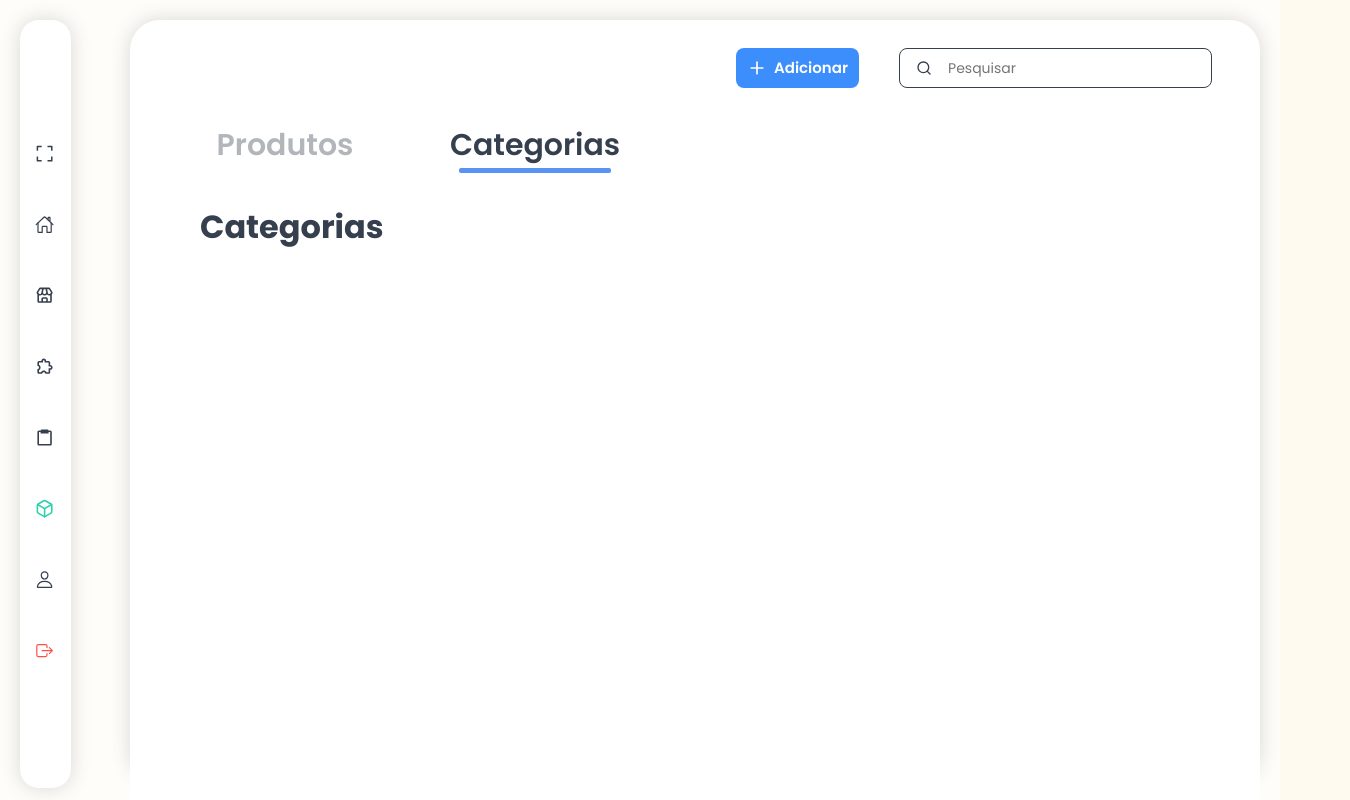
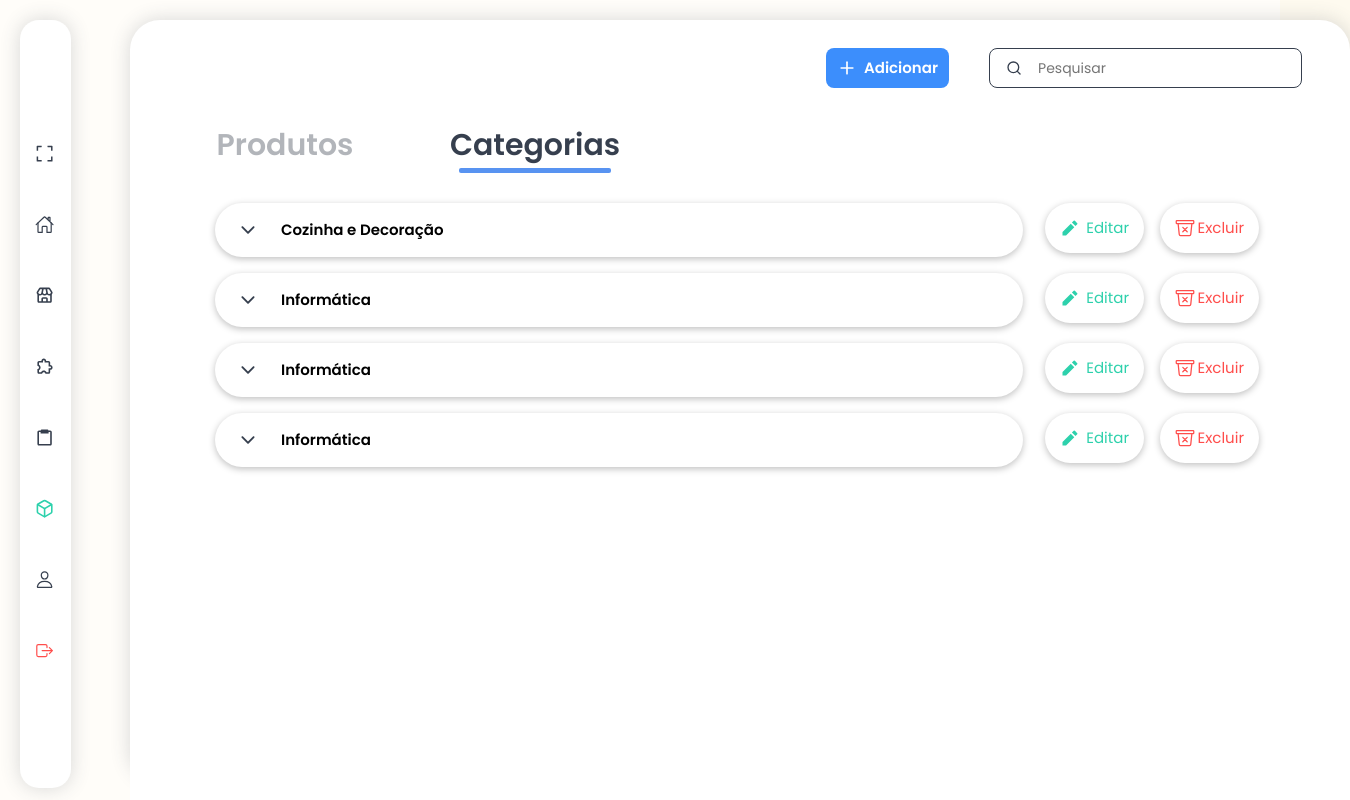
Before and after one commit to VictorCampelo/potty-dashboard, a Next.js app: page /catalog in a window 1280 px wide. Both pictures are taken after a click on the button "Categorias". Shown: the top 800 px of the page, 1350 px wide, since content can reach past the window. Built offline with nearby package versions, Linux system fonts and the light colour scheme.

Commit message:
feat: category-list

```diff
--- a/package.json
+++ b/package.json
@@ -16,8 +16,9 @@
     "react-dom": "17.0.2",
     "react-ellipsis-text": "^1.2.1",
     "react-google-charts": "^3.0.15",
-    "react-icons": "^4.2.0",
+    "react-icons": "^4.3.1",
     "react-modal": "^3.14.3",
+    "react-reveal": "^1.2.2",
     "styled-components": "^5.3.0"
   },
   "devDependencies": {
--- /dev/null
+++ b/src/components/molecules/CategoryListCard/index.tsx
@@ -0,0 +1,65 @@
+import { IoIosArrowDown} from 'react-icons/io'
+import { IoTrashBinOutline } from 'react-icons/io5'
+import { RiPencilFill } from 'react-icons/ri'
+import { Container } from './styles'
+import EllipsisText from "react-ellipsis-text";
+import { useState } from 'react';
+import Fade from 'react-reveal/Fade';
+
+interface CategoryListCardProps extends React.AllHTMLAttributes<HTMLAllCollection> {
+  category: string;
+  excludeBtn: any;
+  editBtn: any;
+  isRed?: boolean;
+  isGreen?: boolean;
+  date: Array<{
+    name: string;
+    amount: string;
+  }>
+}
+
+export const CategoryListCard = ({
+  category,
+  excludeBtn,
+  editBtn,
+  isRed,
+  isGreen,
+  date,
+}: CategoryListCardProps) => {
+  const [isOpen, setIsOpen] = useState(false)
+
+  function handletoggle() {
+    setIsOpen(!isOpen)
+  }
+  return (
+    <Container isRed={isRed} isGreen={isGreen} isOpen={isOpen}>
+      <div className="section">
+        <div className="card-container" onClick={handletoggle}>
+          <IoIosArrowDown size={20} className="icon-btn" color="#363F4E" />
+          <h1 className="title">{category}</h1>
+        </div>
+        <Fade top cascade collapse delay={15} duration={400} when={isOpen}>
+          <div className="children-container">
+            {date.map((data) => {
+              return (
+                <p className="items"><EllipsisText text={data.name} length={25} /><span className="spacer"/>{data.amount} un.</p>
+              )
+            })}
+          </div>
+        </Fade>
+      </div>
+      <div className="edit-btn">
+          <button onClick={editBtn} className="edit-btn">
+            <RiPencilFill size={20} />
+            Editar
+          </button>
+        </div>
+      <div className="exclude-btn">
+          <button onClick={excludeBtn} className="close-btn">
+            <IoTrashBinOutline size={20} />
+            Excluir
+          </button>
+        </div>
+    </Container>
+  )
+}
--- /dev/null
+++ b/src/components/molecules/CategoryListCard/styles.ts
@@ -0,0 +1,143 @@
+import styled from "styled-components";
+
+interface ContainerProp {
+  isRed: boolean;
+  isGreen: boolean;
+  isOpen: boolean;
+}
+
+export const Container = styled.div<ContainerProp>`
+  width: auto;
+  max-width: 1050px;
+  max-height: 400px;
+
+  display: flex;
+  align-items: flex-start;
+
+  margin-bottom: 16px;
+
+  .section {
+    display: flex;
+    flex-direction: column;
+    align-items: center;
+
+    height: auto;
+    max-height: 400px;
+
+    margin-right: 22px;
+
+    .card-container {
+      width: 808px;
+      height: 54px;
+
+      display: flex;
+      align-items: center;
+
+      background: #ffffff;
+      box-shadow: 0px 2px 7px rgba(0, 0, 0, 0.25);
+      border-radius: 30px;
+
+      user-select: none;
+
+      cursor: pointer;
+
+      .icon-btn {
+        ${(props) => props.isOpen && "transform: rotate(180deg);"}
+        transition: 0.4s;
+        margin: 16px 23px;
+      }
+
+      .title {
+        font-family: "Poppins";
+        font-style: normal;
+        font-weight: 600;
+        font-size: 15px;
+        line-height: 22px;
+
+        display: flex;
+        align-items: center;
+
+        color: #000000;
+      }
+    }
+
+    .children-container {
+      width: 767px;
+
+      display: none;
+      ${(props) => props.isOpen && "display: block;"}
+
+      align-items: center;
+
+      margin-top: 15px;
+
+      .items {
+        width: 767px;
+        height: 29px;
+
+        display: flex;
+        align-items: center;
+
+        background: #ebf3fe;
+        border-radius: 30px;
+
+        font-family: "Poppins";
+        font-style: normal;
+        font-weight: normal;
+        font-size: 13px;
+
+        display: flex;
+        align-items: center;
+
+        margin-bottom: 11px;
+
+        color: #000000;
+
+        EllipsisText {
+          width: 250px;
+        }
+
+        .spacer {
+          width: 15px;
+        }
+      }
+
+      p {
+        padding: 3px 18px;
+      }
+    }
+  }
+
+  button {
+    width: 99px;
+    height: 50px;
+
+    display: flex;
+    align-items: center;
+    justify-content: space-between;
+
+    padding: 0 15px;
+
+    background: #ffffff;
+    box-shadow: 0px 2px 7px rgba(0, 0, 0, 0.25);
+    border-radius: 30px;
+
+    font-family: "Poppins";
+    font-style: normal;
+    font-weight: normal;
+    font-size: 15px;
+    line-height: 22px;
+
+    &:first-child {
+      margin-right: 16px;
+    }
+  }
+
+  .edit-btn {
+    ${(props) => props.isGreen && "color: #2DD1AC;"}
+  }
+
+  .close-btn {
+    ${(props) => props.isRed && "color: #FF4D4B;"}
+  }
+`;
--- a/src/pages/catalog/index.tsx
+++ b/src/pages/catalog/index.tsx
@@ -1,7 +1,10 @@
 import { useState } from "react";
-import { FiPlus, FiSearch } from "react-icons/fi";
-import { IoTrashBinOutline } from "react-icons/io5";
+import { BsFilePlus } from 'react-icons/bs';
+import { FiPlus, FiSearch } from 'react-icons/fi';
+import { IoSearch, IoTrashBinOutline } from "react-icons/io5";
+import { RiFileSearchFill } from 'react-icons/ri';
 import CatalogTabs from "../../components/molecules/CatalogTabs";
+import { CategoryListCard } from "../../components/molecules/CategoryListCard";
 import CustomModal from "../../components/molecules/CustomModal";
 
 import DrawerLateral from "../../components/molecules/DrawerLateral";
@@ -50,6 +53,77 @@ const catalog = () => {
     },
   ];
 
+  const FakeAPI2 = [
+    {
+      id: 1,
+      category: "Cozinha e Decoração",
+      data: [
+        {
+          name: "Refrigerador Brastemp",
+          amount: "7",
+        },
+        {
+          name: "Refrigerador Brastemp",
+          amount: "2",
+        }
+      ]
+    },
+    {
+      id: 2,
+      category: "Informática",
+      data: [
+        {
+          name: "Computador Dell",
+          amount: "7",
+        },
+        {
+          name: "Processador Ryzen 7",
+          amount: "2",
+        }
+      ]
+    },
+    {
+      id: 3,
+      category: "Informática",
+      data: [
+        {
+          name: "Computador Dell",
+          amount: "7",
+        },
+        {
+          name: "Processador Ryzen 7",
+          amount: "2",
+        }
+      ]
+    },
+    {
+      id: 4,
+      category: "Informática",
+      data: [
+        {
+          name: "Computador Dell",
+          amount: "7",
+        },
+        {
+          name: "Processador Ryzen 7",
+          amount: "2",
+        }
+      ]
+    },
+    // {
+    //   id: 3,
+    //   category: "Cozinha e Decoração",
+    //   name: "Refrigerador Brastemp",
+    //   amount: "2",
+    // },
+    // {
+    //   id: 4,
+    //   category: "Cozinha e Decoração",
+    //   name: "Refrigerador Brastemp",
+    //   amount: "15",
+    // },
+  ];
+
   const [excludeProductsModal, setExcludeProductsModal] = useState(false);
   const [confirmExcludeProduct, setConfirmExcludeProduct] = useState(false);
 
@@ -64,7 +138,7 @@ const catalog = () => {
   }
 
   function handleContinueExcludeProductsModal() {
-    setConfirmExcludeProduct(!confirmExcludeProduct)
+    setConfirmExcludeProduct(!confirmExcludeProduct);
   }
 
   return (
@@ -83,7 +157,12 @@ const catalog = () => {
                 </div>
                 <h1 className="desc">Produto excluído com sucesso!</h1>
                 <div className="btn">
-                  <button onClick={handleContinueExcludeProductsModal} className="continue-btn">Continuar</button>
+                  <button
+                    onClick={handleContinueExcludeProductsModal}
+                    className="continue-btn"
+                  >
+                    Continuar
+                  </button>
                 </div>
               </>
             ) : (
@@ -156,7 +235,22 @@ const catalog = () => {
               }
               content2={
                 <div className="categories-container">
-                  <h1>Categorias</h1>
+                  {FakeAPI2.map((product, index) => {
+                    return (
+                      <CategoryListCard
+                        key={product.id + "-" + index}
+                        date={product.data.map((data) => ({
+                          name: data.name,
+                          amount: data.amount
+                        }))}
+                        category={product.category}
+                        excludeBtn={1}
+                        editBtn={2}
+                        isGreen={true}
+                        isRed={true}
+                      />
+                    );
+                  })}
                 </div>
               }
             />
--- a/src/pages/catalog/styles.ts
+++ b/src/pages/catalog/styles.ts
@@ -84,7 +84,7 @@ export const Container = styled.div`
   }
 
   .categories-container {
-    padding: 20px 70px;
+    padding: 20px 85px;
 
     display: flex;
     flex-direction: column;
```
Also changed, not shown: 1 other file (tests, documents, lock files or other folders).
